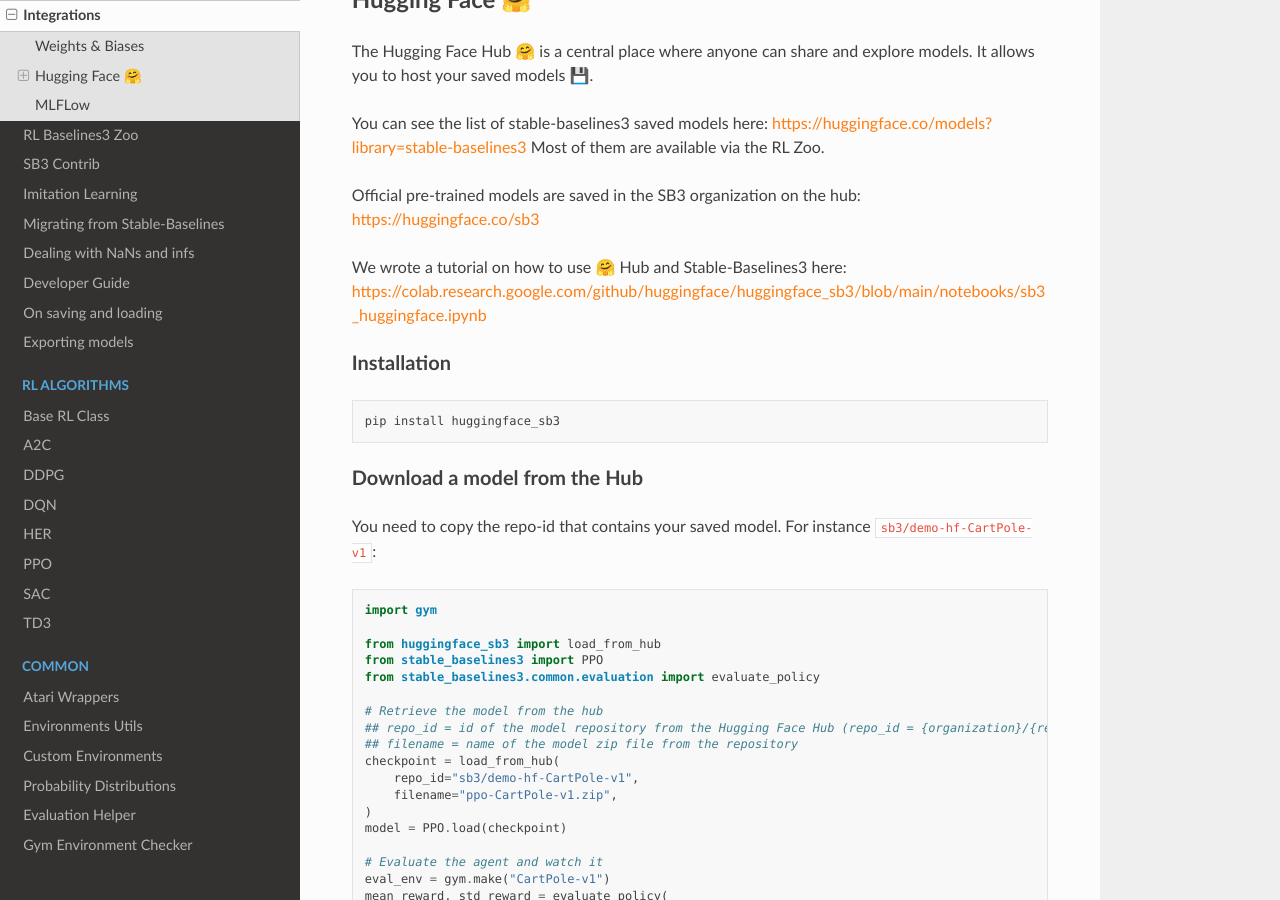
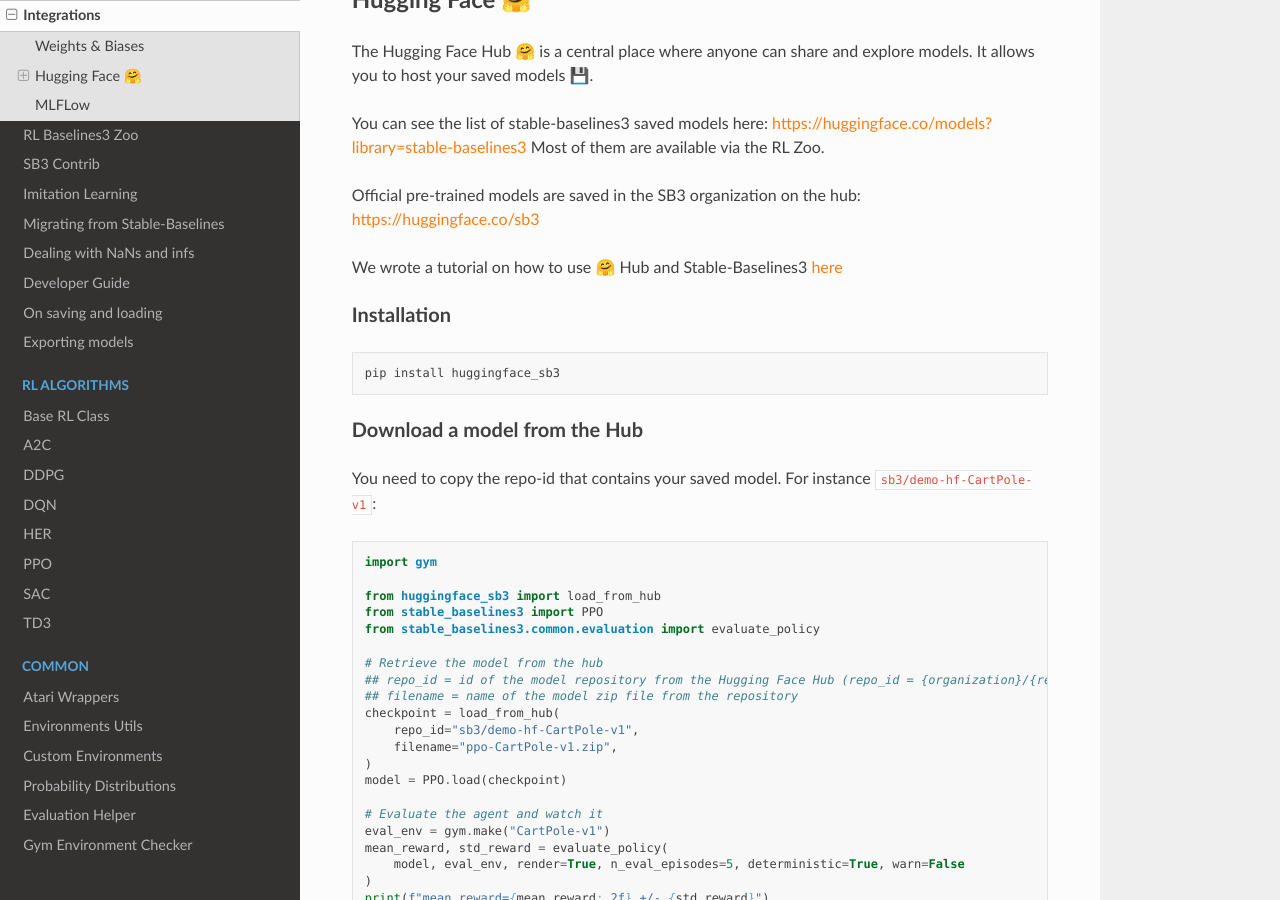
Before and after one commit to DLR-RM/stable-baselines3, a Sphinx documentation site: the page built from docs/guide/integrations.rst, in a window 1280 px wide and 900 px high, scrolled down 888 px. Built offline with Sphinx 7.4.7 and the Read the Docs theme 2.0.0, drawn with Linux system fonts in a browser that asks for light colours; some of the changed lines change nothing that is shown.

Commit message:
Update docs/guide/integrations.rst
Co-authored-by: Antonin RAFFIN <antonin.raffin@ensta.org>

```diff
--- a/docs/guide/integrations.rst
+++ b/docs/guide/integrations.rst
@@ -53,7 +53,7 @@
 Official pre-trained models are saved in the SB3 organization on the hub: https://huggingface.co/sb3
 
 We wrote a tutorial on how to use 🤗 Hub and Stable-Baselines3
-here: https://colab.research.google.com/github/huggingface/huggingface_sb3/blob/main/notebooks/sb3_huggingface.ipynb
+`here <https://colab.research.google.com/github/huggingface/huggingface_sb3/blob/main/notebooks/sb3_huggingface.ipynb>`_
 
 
 Installation
```
